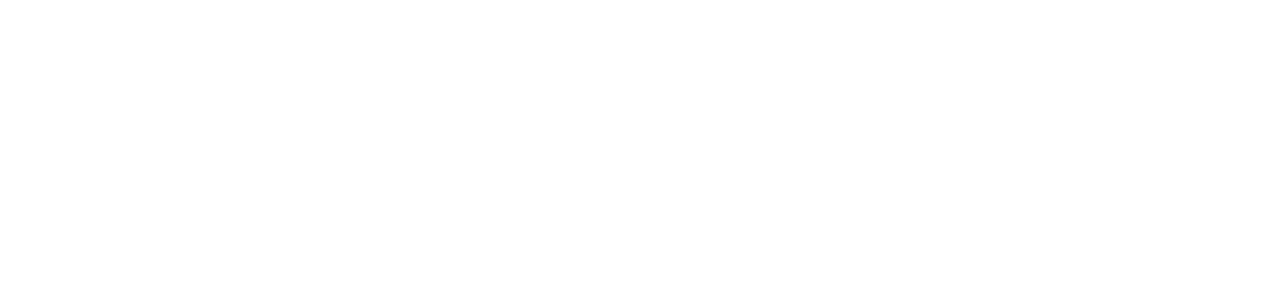
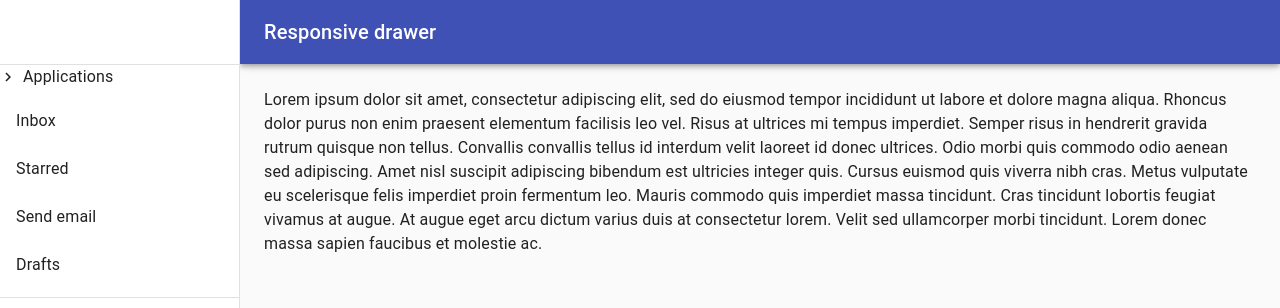
Before and after one commit to Tarun-kumar-singh/travel-guide-india, a React (Create React App) app: page /sideDrawer in a window 1280 px wide. Shown: the top 308 px of the page. Built offline with nearby package versions, Linux system fonts and the light colour scheme.

Commit message:
side bar

```diff
--- a/src/App.js
+++ b/src/App.js
@@ -1,7 +1,7 @@
 import React, { useState } from 'react';
 import { BrowserRouter as Router, Route, Link, Switch } from 'react-router-dom';
 import SearchByCityDispaly from './component/searchByCityDispaly';
-
+import ResponsiveDrawer from "./component/sideDrawer";
 
 function App() {
 
@@ -9,6 +9,7 @@
       <Router>
         <Switch>
         <Route exact path='/' component={SearchByCityDispaly}></Route>
+        <Route exact path='/sideDrawer' component={ResponsiveDrawer}></Route>
 
       </Switch>
       </Router>
--- /dev/null
+++ b/src/component/sideDrawer.jsx
@@ -0,0 +1,168 @@
+import React from 'react';
+import PropTypes from 'prop-types';
+import AppBar from '@material-ui/core/AppBar';
+import CssBaseline from '@material-ui/core/CssBaseline';
+import Divider from '@material-ui/core/Divider';
+import Drawer from '@material-ui/core/Drawer';
+import Hidden from '@material-ui/core/Hidden';
+import IconButton from '@material-ui/core/IconButton';
+import InboxIcon from '@material-ui/icons/MoveToInbox';
+import List from '@material-ui/core/List';
+import ListItem from '@material-ui/core/ListItem';
+import ListItemIcon from '@material-ui/core/ListItemIcon';
+import ListItemText from '@material-ui/core/ListItemText';
+import MailIcon from '@material-ui/icons/Mail';
+import MenuIcon from '@material-ui/icons/Menu';
+import Toolbar from '@material-ui/core/Toolbar';
+import Typography from '@material-ui/core/Typography';
+import { makeStyles, useTheme } from '@material-ui/core/styles';
+import TreeView from '@material-ui/lab/TreeView';
+import TreeItem from '@material-ui/lab/TreeItem';
+import ExpandMoreIcon from '@material-ui/icons/ExpandMore';
+import ChevronRightIcon from '@material-ui/icons/ChevronRight';
+
+const drawerWidth = 240;
+
+const useStyles = makeStyles((theme) => ({
+  root: {
+    display: 'flex',
+  },
+  drawer: {
+    [theme.breakpoints.up('sm')]: {
+      width: drawerWidth,
+      flexShrink: 0,
+    },
+  },
+  appBar: {
+    [theme.breakpoints.up('sm')]: {
+      width: `calc(100% - ${drawerWidth}px)`,
+      marginLeft: drawerWidth,
+    },
+  },
+  menuButton: {
+    marginRight: theme.spacing(2),
+    [theme.breakpoints.up('sm')]: {
+      display: 'none',
+    },
+  },
+  // necessary for content to be below app bar
+  toolbar: theme.mixins.toolbar,
+  drawerPaper: {
+    width: drawerWidth,
+  },
+  content: {
+    flexGrow: 1,
+    padding: theme.spacing(3),
+  },
+}));
+
+function ResponsiveDrawer(props) {
+  const { window } = props;
+  const classes = useStyles();
+  const theme = useTheme();
+  const [mobileOpen, setMobileOpen] = React.useState(false);
+
+  const handleDrawerToggle = () => {
+    setMobileOpen(!mobileOpen);
+  };
+
+  const drawer = (
+    <div>
+      <div className={classes.toolbar} />
+      <Divider />
+      <TreeView
+      className={classes.root}
+      defaultCollapseIcon={<ExpandMoreIcon />}
+      defaultExpandIcon={<ChevronRightIcon />}
+    >
+        <TreeItem nodeId="1" label="Applications">
+        <TreeItem nodeId="2" label="Calendar" />
+        <TreeItem nodeId="3" label="Chrome" />
+        <TreeItem nodeId="4" label="Webstorm" />
+      </TreeItem>
+    </TreeView>
+      <List>
+        {['Inbox', 'Starred', 'Send email', 'Drafts'].map((text, index) => (
+          <ListItem button key={text}>
+             <ListItemText primary={text} />
+          </ListItem>
+        ))}
+      </List>
+      <Divider />
+
+    </div>
+  );
+
+  const container = window !== undefined ? () => window().document.body : undefined;
+
+  return (
+    <div className={classes.root}>
+      <CssBaseline />
+      <AppBar position="fixed" className={classes.appBar}>
+        <Toolbar>
+          <IconButton
+            color="inherit"
+            aria-label="open drawer"
+            edge="start"
+            onClick={handleDrawerToggle}
+            className={classes.menuButton}
+          >
+            <MenuIcon />
+          </IconButton>
+          <Typography variant="h6" noWrap>
+            Responsive drawer
+          </Typography>
+        </Toolbar>
+      </AppBar>
+      <nav className={classes.drawer} aria-label="mailbox folders">
+        {/* The implementation can be swapped with js to avoid SEO duplication of links. */}
+        <Hidden smUp implementation="css">
+          <Drawer
+            container={container}
+            variant="temporary"
+            anchor={theme.direction === 'rtl' ? 'right' : 'left'}
+            open={mobileOpen}
+            onClose={handleDrawerToggle}
+            classes={{
+              paper: classes.drawerPaper,
+            }}
+            ModalProps={{
+              keepMounted: true, // Better open performance on mobile.
+            }}
+          >
+            {drawer}
+          </Drawer>
+        </Hidden>
+        <Hidden xsDown implementation="css">
+          <Drawer
+            classes={{
+              paper: classes.drawerPaper,
+            }}
+            variant="permanent"
+            open
+          >
+            {drawer}
+          </Drawer>
+        </Hidden>
+      </nav>
+     {/* content to diaply in the content area */}
+      <main className={classes.content}>
+        <div className={classes.toolbar} />
+        <Typography paragraph>
+          Lorem ipsum dolor sit amet, consectetur adipiscing elit, sed do eiusmod tempor incididunt
+          ut labore et dolore magna aliqua. Rhoncus dolor purus non enim praesent elementum
+          facilisis leo vel. Risus at ultrices mi tempus imperdiet. Semper risus in hendrerit
+          gravida rutrum quisque non tellus. Convallis convallis tellus id interdum velit laoreet id
+          donec ultrices. Odio morbi quis commodo odio aenean sed adipiscing. Amet nisl suscipit
+          adipiscing bibendum est ultricies integer quis. Cursus euismod quis viverra nibh cras.
+          Metus vulputate eu scelerisque felis imperdiet proin fermentum leo. Mauris commodo quis
+          imperdiet massa tincidunt. Cras tincidunt lobortis feugiat vivamus at augue. At augue eget
+          arcu dictum varius duis at consectetur lorem. Velit sed ullamcorper morbi tincidunt. Lorem
+          donec massa sapien faucibus et molestie ac.
+        </Typography>
+      </main>
+    </div>
+  );
+}
+
+export default ResponsiveDrawer;
```
